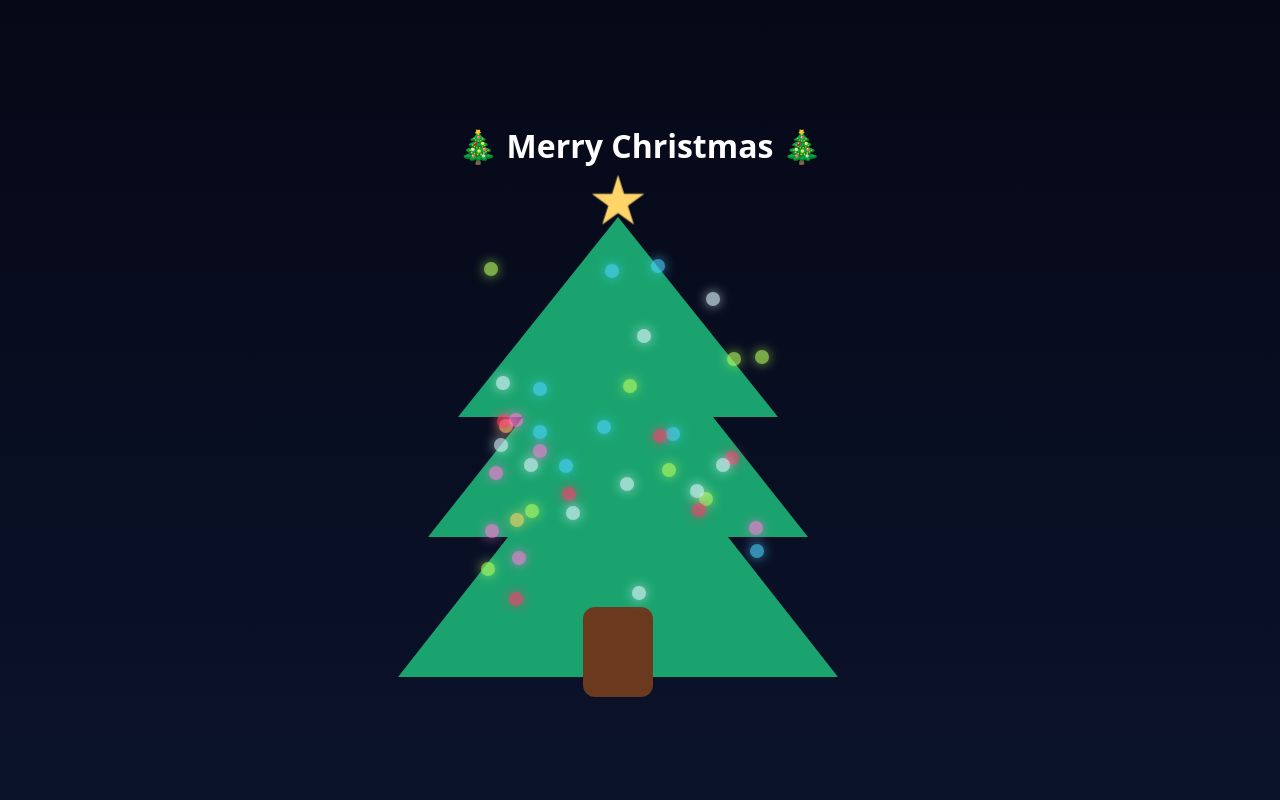
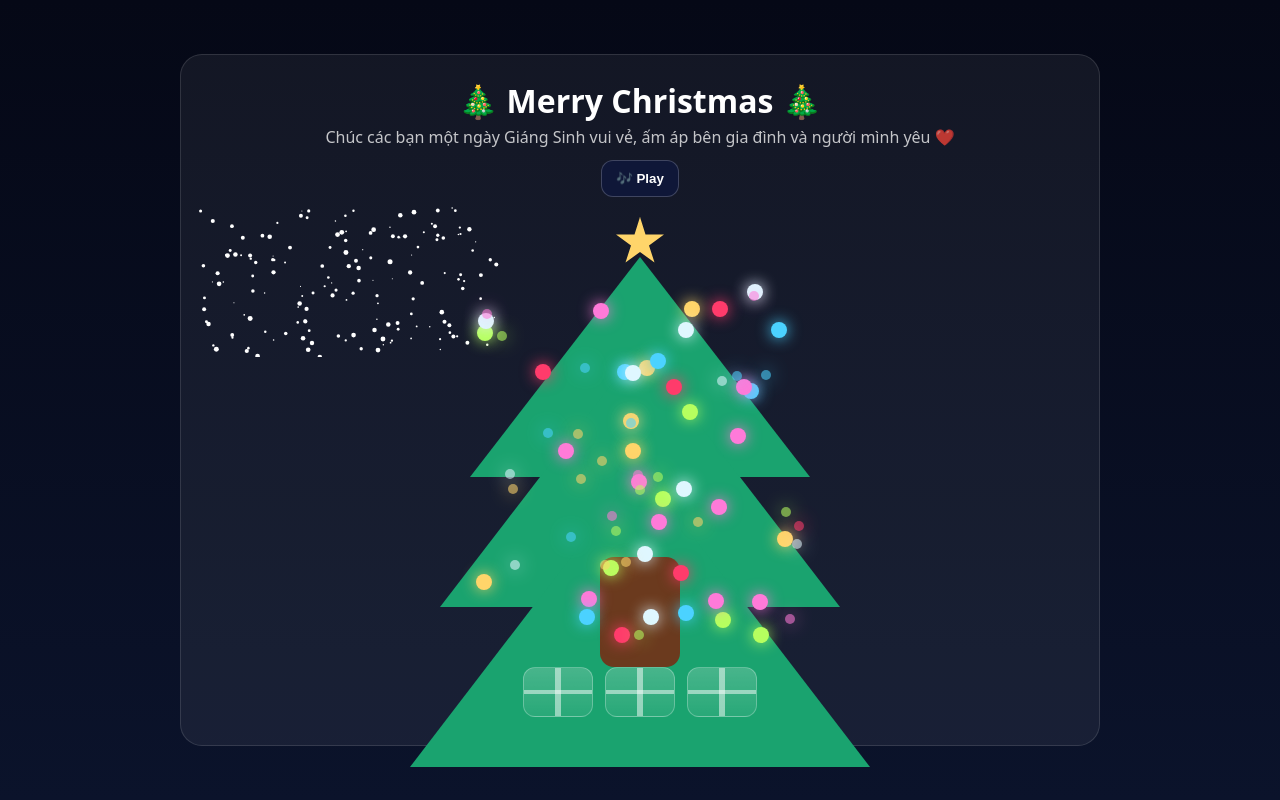
Before and after one commit to thanhnhan040108-creator/christmas-tree, a plain HTML site: page index.html in a window 1280 px wide. Drawn offline with Linux system fonts and the light colour scheme.

Commit message:
Update index.html

```diff
--- a/index.html
+++ b/index.html
@@ -2,7 +2,7 @@
 <html lang="vi">
 <head>
 <meta charset="utf-8">
-  <title>🎄 Christmas Tree Web</title>
+<title>🎄 Noel Tree Pro</title>
 <meta name="viewport" content="width=device-width, initial-scale=1">
 
 <style>
@@ -30,21 +30,75 @@
   overflow:hidden;
 }
 
+.card{
+  width:min(920px,95vw);
+  background:rgba(255,255,255,.06);
+  border:1px solid rgba(255,255,255,.12);
+  border-radius:22px;
+  padding:18px;
+}
+
 h1{
   text-align:center;
+  margin:6px 0 4px;
+}
+
+.message{
+  text-align:center;
+  font-size:16px;
+  margin-bottom:12px;
+  opacity:.75;
+  transition:.4s;
+}
+
+.message.active{
+  opacity:1;
+  color:var(--gold);
+  text-shadow:
+    0 0 10px var(--gold),
+    0 0 25px var(--gold);
+}
+
+.controls{
+  display:flex;
+  justify-content:center;
+  gap:10px;
   margin-bottom:10px;
+}
+
+button{
+  background:#0f1738;
+  color:#fff;
+  border:1px solid rgba(255,255,255,.2);
+  padding:10px 14px;
+  border-radius:12px;
+  cursor:pointer;
+  font-weight:700;
+}
+
+.stage{
+  position:relative;
+  height:520px;
+  display:flex;
+  justify-content:center;
+  align-items:flex-end;
+}
+
+canvas{
+  position:absolute;
+  inset:0;
+  pointer-events:none;
 }
 
 .tree{
   position:relative;
-      width:320px;
+  width:360px;
   height:520px;
 }
 
-    /* STAR */
 .star{
   position:absolute;
-      top:0;
+  top:10px;
   left:50%;
   transform:translateX(-50%);
   width:50px;
@@ -54,64 +108,111 @@
     50% 0%, 61% 35%, 98% 35%, 68% 57%, 79% 91%,
     50% 70%, 21% 91%, 32% 57%, 2% 35%, 39% 35%
   );
-      box-shadow:0 0 25px var(--gold);
-      animation: glow 1.5s infinite alternate;
+  box-shadow:0 0 30px var(--gold);
 }
 
-    @keyframes glow{
-      from{transform:translateX(-50%) scale(1)}
-      to{transform:translateX(-50%) scale(1.1)}
-    }
-
-    /* TREE LAYERS */
 .layer{
   position:absolute;
   left:50%;
   transform:translateX(-50%);
-      width:0;
-      height:0;
-      border-left:160px solid transparent;
-      border-right:160px solid transparent;
-      border-bottom:200px solid #1aa36f;
+  width:0;height:0;
+  border-left:170px solid transparent;
+  border-right:170px solid transparent;
+  border-bottom:220px solid #1aa36f;
 }
 
-    .layer:nth-child(2){top:40px}
-    .layer:nth-child(3){top:120px; border-left-width:190px; border-right-width:190px; border-bottom-width:240px;}
-    .layer:nth-child(4){top:220px; border-left-width:220px; border-right-width:220px; border-bottom-width:280px;}
+.layer:nth-child(2){top:50px}
+.layer:nth-child(3){
+  top:140px;
+  border-left-width:200px;
+  border-right-width:200px;
+  border-bottom-width:260px;
+}
+.layer:nth-child(4){
+  top:260px;
+  border-left-width:230px;
+  border-right-width:230px;
+  border-bottom-width:300px;
+}
 
-    /* ORNAMENT */
+.orn,.light{
+  position:absolute;
+  border-radius:50%;
+  transform:translate(-50%,-50%);
+}
+
 .orn{
-      position:absolute;
-      width:14px;
-      height:14px;
-      border-radius:50%;
-      background:red;
-      box-shadow:0 0 12px currentColor;
-      animation: blink 1.2s infinite;
+  width:16px;height:16px;
+  box-shadow:0 0 15px currentColor;
+}
+
+.light{
+  width:10px;height:10px;
+  background:currentColor;
+  box-shadow:0 0 18px currentColor;
+  animation:blink 1.2s infinite;
 }
 
 @keyframes blink{
-      50%{opacity:0.4}
+  50%{opacity:.3}
 }
 
-    /* TRUNK */
 .trunk{
   position:absolute;
-      bottom:0;
+  bottom:60px;
   left:50%;
   transform:translateX(-50%);
+  width:80px;
+  height:110px;
+  background:#6b3a1e;
+  border-radius:14px;
+}
+
+.gifts{
+  position:absolute;
+  bottom:10px;
+  display:flex;
+  gap:12px;
+  left:50%;
+  transform:translateX(-50%);
+}
+
+.gift{
   width:70px;
-      height:90px;
-      background:#6b3a1e;
+  height:50px;
+  background:linear-gradient(180deg,#fff3,#fff1);
   border-radius:12px;
+  border:1px solid #fff4;
+  position:relative;
 }
+
+.gift::before{
+  content:"";
+  position:absolute;
+  inset:0;
+  background:
+    linear-gradient(90deg,transparent 45%,rgba(255,255,255,.5) 45%,rgba(255,255,255,.5) 55%,transparent 55%),
+    linear-gradient(transparent 45%,rgba(255,255,255,.5) 45%,rgba(255,255,255,.5) 55%,transparent 55%);
+}
+
 </style>
 </head>
 
 <body>
 
-  <div>
+<div class="card">
   <h1>🎄 Merry Christmas 🎄</h1>
+
+  <div class="message" id="msg">
+    Chúc các bạn một ngày Giáng Sinh vui vẻ, ấm áp bên gia đình và người mình yêu ❤️
+  </div>
+
+  <div class="controls">
+    <button id="playBtn">🎶 Play</button>
+  </div>
+
+  <div class="stage">
+    <canvas id="snow"></canvas>
 
     <div class="tree" id="tree">
       <div class="star"></div>
@@ -121,31 +222,120 @@
       <div class="layer"></div>
 
       <div class="trunk"></div>
+
+      <div class="gifts">
+        <div class="gift"></div>
+        <div class="gift"></div>
+        <div class="gift"></div>
+      </div>
+    </div>
   </div>
 </div>
 
 <script>
-    const colors = ["var(--red)","var(--blue)","var(--gold)","var(--pink)","var(--lime)","var(--ice)"];
-    const tree = document.getElementById("tree");
+/* ---------- SNOW ---------- */
+const canvas=document.getElementById("snow");
+const ctx=canvas.getContext("2d");
+let flakes=[];
+function resize(){
+  canvas.width=canvas.offsetWidth;
+  canvas.height=canvas.offsetHeight;
+}
+window.onresize=resize;
+resize();
 
-    function rand(min,max){
-      return min + Math.random()*(max-min);
+for(let i=0;i<160;i++){
+  flakes.push({
+    x:Math.random()*canvas.width,
+    y:Math.random()*canvas.height,
+    r:Math.random()*2+0.5,
+    s:Math.random()*1+0.5
+  });
 }
 
-    function createOrn(){
-      const o = document.createElement("div");
-      o.className = "orn";
-      o.style.left = rand(20,300) + "px";
-      o.style.top  = rand(80,430) + "px";
-      const c = colors[Math.floor(Math.random()*colors.length)];
-      o.style.background = c;
-      o.style.color = c;
+function snow(){
+  ctx.clearRect(0,0,canvas.width,canvas.height);
+  flakes.forEach(f=>{
+    ctx.beginPath();
+    ctx.arc(f.x,f.y,f.r,0,Math.PI*2);
+    ctx.fillStyle="white";
+    ctx.fill();
+    f.y+=f.s;
+    if(f.y>canvas.height){f.y=0;f.x=Math.random()*canvas.width;}
+  });
+  requestAnimationFrame(snow);
+}
+snow();
+
+/* ---------- DECOR ---------- */
+const tree=document.getElementById("tree");
+const colors=["var(--red)","var(--blue)","var(--gold)","var(--pink)","var(--lime)","var(--ice)"];
+
+for(let i=0;i<40;i++){
+  const o=document.createElement("div");
+  o.className="orn";
+  o.style.left=Math.random()*320+20+"px";
+  o.style.top=Math.random()*360+80+"px";
+  const c=colors[Math.floor(Math.random()*colors.length)];
+  o.style.background=c;
+  o.style.color=c;
   tree.appendChild(o);
 }
 
-    for(let i=0;i<40;i++){
-      createOrn();
+const lights=[];
+for(let i=0;i<30;i++){
+  const l=document.createElement("div");
+  l.className="light";
+  l.style.left=Math.random()*320+20+"px";
+  l.style.top=Math.random()*360+80+"px";
+  const c=colors[Math.floor(Math.random()*colors.length)];
+  l.style.color=c;
+  tree.appendChild(l);
+  lights.push(l);
 }
+
+/* ---------- MUSIC + SYNC ---------- */
+let audioCtx=null;
+let playing=false;
+const msg=document.getElementById("msg");
+const btn=document.getElementById("playBtn");
+
+function tone(freq,time){
+  const o=audioCtx.createOscillator();
+  const g=audioCtx.createGain();
+  o.frequency.value=freq;
+  o.type="sine";
+  g.gain.value=0.15;
+  o.connect(g);
+  g.connect(audioCtx.destination);
+  o.start();
+  o.stop(audioCtx.currentTime+time);
+}
+
+btn.onclick=()=>{
+  if(!playing){
+    if(!audioCtx) audioCtx=new AudioContext();
+    msg.classList.add("active");
+    btn.textContent="⏸ Pause";
+    playing=true;
+
+    let i=0;
+    const melody=[523,659,784,659,698,784,880];
+    const interval=setInterval(()=>{
+      if(!playing){clearInterval(interval);return;}
+      tone(melody[i%melody.length],0.25);
+      lights.forEach(l=>{
+        l.style.opacity=Math.random();
+      });
+      i++;
+    },300);
+
+  }else{
+    playing=false;
+    msg.classList.remove("active");
+    btn.textContent="🎶 Play";
+  }
+};
 </script>
 
 </body>
```
Lines whose indentation alone changed are shown as unchanged.
